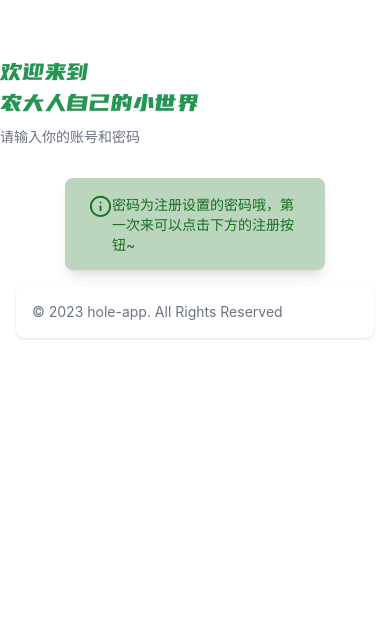
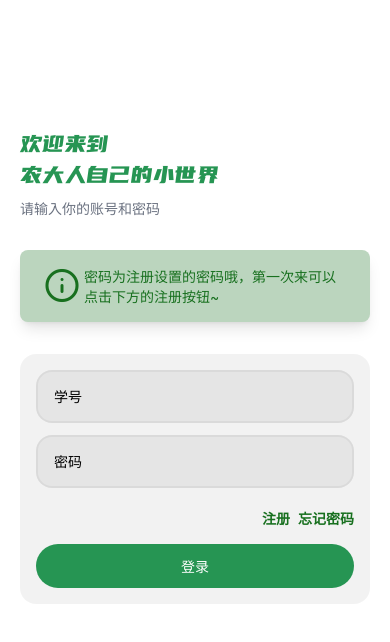
Before and after one commit to SXAU-HOLE/hole-app, a React Native app: screen / in a window 390 px wide. Shown: the top 642 px of the page. Built offline with nearby package versions, Linux system fonts and the light colour scheme.

Commit message:
feat: 登录注册功能页面添加

```diff
--- a/src/components/Login_SignIn/Btn.tsx
+++ b/src/components/Login_SignIn/Btn.tsx
@@ -1,10 +1,24 @@
-import React from "react";
-import {StyledView,StyledText,StyledButton} from "@/components/Styled";
-
-export default function Btn() {
-    return(
-    <StyledView>
-
-    </StyledView>
-    )
+import React from 'react'
+import {
+  StyledView,
+  StyledText,
+  StyledTouchbleOpacity,
+} from '@/components/Styled'
+import * as COLORS from '@/constants/COLOR'
+type prop = {
+  title: string
+  className:string
+  style?: any
+  onPress?: any
 }
+export default function Btn(props: prop) {
+  return (
+    <StyledTouchbleOpacity
+      className={props.className}
+      style={props.style}
+      onPress={props.onPress}
+    >
+      <StyledText className='text-white'>{props.title}</StyledText>
+    </StyledTouchbleOpacity>
+  )
+}
--- a/src/components/Login_SignIn/Card.tsx
+++ b/src/components/Login_SignIn/Card.tsx
@@ -1,27 +1,30 @@
-import React from "react";
-import {StyledView,StyledText,StyledButton} from "@/components/Styled";
-import { StyleSheet } from "react-native";
+import React from 'react'
+import { StyledView, StyledText, StyledButton } from '@/components/Styled'
+import { StyleSheet } from 'react-native'
 import * as COLORS from '@/constants/COLOR'
-import Icon from 'react-native-vector-icons/Feather';
-export default function Card() {
-    return(
-        <StyledView className=" flex-column justify-center items-center ">
-        <StyledView className="w-2/3 rounded-lg shadow-lg" style={styles.card}>
-        <StyledView className="px-6 py-4  flex flex-row justify-center">
-        <Icon name="info" size={23} color={COLORS.TEXT_COLOR}/>
-          <StyledText className="" style={styles.text}>
-            密码为注册设置的密码哦，第一次来可以点击下方的注册按钮~
+import Icon from 'react-native-vector-icons/Feather'
+type prop = {
+  content: string
+}
+export default function Card(props:prop) {
+  return (
+    <StyledView className=" flex-column justify-center pl-5 mb-8 pr-5">
+      <StyledView className="w-full rounded-lg shadow-lg" style={styles.card}>
+        <StyledView className="px-6 py-4 flex flex-row justify-center items-center">
+          <Icon name="info" size={36} color={COLORS.TEXT_COLOR} />
+          <StyledText className="pl-1" style={styles.text}>
+            {props.content}
           </StyledText>
         </StyledView>
       </StyledView>
-      </StyledView>
-    )
+    </StyledView>
+  )
 }
 const styles = StyleSheet.create({
-    card: {
-        backgroundColor: COLORS.SECONDARY_COLOR
-    },
-    text: {
-        color: COLORS.TEXT_COLOR
-    }
+  card: {
+    backgroundColor: COLORS.SECONDARY_COLOR,
+  },
+  text: {
+    color: COLORS.TEXT_COLOR,
+  },
 })
--- a/src/screens/LoginScreen.tsx
+++ b/src/screens/LoginScreen.tsx
@@ -1,10 +1,12 @@
 import React, { useCallback, useState } from 'react'
-import { StyledView, StyledText, StyledTextInput } from '@/components/Styled'
+import { StyledView, StyledText, StyledTextInput,StyledButton } from '@/components/Styled'
 import { useFonts } from 'expo-font'
 import { StyleSheet } from 'react-native'
 import * as SplashScreen from 'expo-splash-screen'
-import * as colors from '@/constants/COLOR'
+import * as COLORS from '@/constants/COLOR'
 import Card from '@/components/Login_SignIn/Card'
+import Btn from '@/components/Login_SignIn/Btn'
+
 SplashScreen.preventAutoHideAsync()
 export default function LoginScreen() {
   const [fontsLoaded] = useFonts({
@@ -20,26 +22,59 @@ export default function LoginScreen() {
     return null
   }
   return (
-    <StyledView className="flex mt-14" onLayout={FontLoadedView}>
-      <StyledText className="" style={styles.headFont}>
+    <StyledView className="flex mt-32" onLayout={FontLoadedView}>
+      <StyledText className="ml-5" style={styles.headFont}>
         欢迎来到
       </StyledText>
-      <StyledText className="" style={styles.headFont}>
+      <StyledText className="ml-5" style={styles.headFont}>
         农大人自己的小世界
       </StyledText>
 
-      <StyledText className="text-gray-500 mb-8 mt-2">请输入你的账号和密码</StyledText>
-        <Card />
+      <StyledText className="text-gray-500 mb-8 mt-2 ml-5">
+        请输入你的账号和密码
+      </StyledText>
+      <Card content='密码为注册设置的密码哦，第一次来可以点击下方的注册按钮~'/>
 
+      <StyledView className="flex flex-column justify-around"></StyledView>
+
+      <StyledView className="flex items-center mx-5 space-y-4">
+        <StyledView className="bg-black/5 p-4 rounded-2xl w-full">
+          <StyledTextInput
+            placeholder="学号"
+            className="bg-black/5 p-4 rounded-2xl w-full mb-3 border-2 focus:outline-none border-black/5  focus:border-green-700 focus:ring-1"
+          ></StyledTextInput>
+
+          <StyledTextInput
+            placeholder="密码"
+            className="bg-black/5 p-4 rounded-2xl w-full mb-3 border-2 focus:outline-none border-black/5  focus:border-green-700 focus:ring-1"
+          ></StyledTextInput>
+
+          <StyledView className="mt-2 flex flex-row  self-end">
+            <StyledText className="mr-2" style={styles.bottomFont}>
+              注册
+            </StyledText>
+
+            <StyledText className="" style={styles.bottomFont}>
+              忘记密码
+            </StyledText>
+          </StyledView>
+
+        <Btn className='mt-4 flex items-center p-3 rounded-full' style={{ backgroundColor: COLORS.PRIMARY_COLOR }} title='登录' />
+        </StyledView>
+      </StyledView>
     </StyledView>
   )
 }
 
 const styles = StyleSheet.create({
   headFont: {
-    color: colors.PRIMARY_COLOR,
+    color: COLORS.PRIMARY_COLOR,
     fontFamily: 'Youshebiaotihei',
     fontSize: 24,
-    fontWeight: '400'
+    fontWeight: '400',
+  },
+  bottomFont: {
+    color: COLORS.TEXT_COLOR,
+    fontWeight: 'bold',
   },
 })
--- a/src/screens/SignInScreen.tsx
+++ b/src/screens/SignInScreen.tsx
@@ -1,9 +1,76 @@
-import React from "react";
-import {StyledView,StyledText} from "@/components/Styled";
+import React, { useCallback, useState } from 'react'
+import { StyledView, StyledText, StyledTextInput,StyledButton } from '@/components/Styled'
+import { useFonts } from 'expo-font'
+import { StyleSheet } from 'react-native'
+import * as SplashScreen from 'expo-splash-screen'
+import * as COLORS from '@/constants/COLOR'
+import Card from '@/components/Login_SignIn/Card'
+import Btn from '@/components/Login_SignIn/Btn'
+
+SplashScreen.preventAutoHideAsync()
 export default function SignInScreen() {
-    return(
-        <StyledView>
+  const [fontsLoaded] = useFonts({
+    Youshebiaotihei: require('../../assets/fonts/YouSheBiaoTiHei.ttf'),
+  })
+  const FontLoadedView = useCallback(async () => {
+    if (fontsLoaded) {
+      await SplashScreen.hideAsync()
+    }
+  }, [fontsLoaded])
 
+  if (!fontsLoaded) {
+    return null
+  }
+  return (
+    <StyledView className="flex mt-32" onLayout={FontLoadedView}>
+      <StyledText className="ml-5" style={styles.headFont}>
+        欢迎来到
+      </StyledText>
+      <StyledText className="ml-5" style={styles.headFont}>
+        农大人自己的小世界
+      </StyledText>
+
+      <StyledText className="text-gray-500 mb-8 mt-2 ml-5">
+        请输入你的账号和密码
+      </StyledText>
+      <Card content='输入你的学号和密码，一起在农大树洞畅游吧！'/>
+
+      <StyledView className="flex flex-column justify-around"></StyledView>
+
+      <StyledView className="flex items-center mx-5 space-y-4">
+        <StyledView className="bg-black/5 p-4 rounded-2xl w-full">
+          <StyledTextInput
+            placeholder="学号"
+            className="bg-black/5 p-4 rounded-2xl w-full mb-3 border-2 focus:outline-none border-black/5  focus:border-green-700 focus:ring-1"
+          ></StyledTextInput>
+
+          <StyledTextInput
+            placeholder="密码"
+            className="bg-black/5 p-4 rounded-2xl w-full mb-3 border-2 focus:outline-none border-black/5  focus:border-green-700 focus:ring-1"
+          ></StyledTextInput>
+
+          <StyledView className="mt-2 flex flex-row  self-end">
+            <StyledText className="mr-2" style={styles.bottomFont}>
+              登录
+            </StyledText>
+          </StyledView>
+
+        <Btn className='mt-4 flex items-center p-3 rounded-full' style={{ backgroundColor: COLORS.PRIMARY_COLOR }} title='注册' />
         </StyledView>
-    )
+      </StyledView>
+    </StyledView>
+  )
 }
+
+const styles = StyleSheet.create({
+  headFont: {
+    color: COLORS.PRIMARY_COLOR,
+    fontFamily: 'Youshebiaotihei',
+    fontSize: 24,
+    fontWeight: '400',
+  },
+  bottomFont: {
+    color: COLORS.TEXT_COLOR,
+    fontWeight: 'bold',
+  },
+})
--- a/src/screens/TestScreen.tsx
+++ b/src/screens/TestScreen.tsx
@@ -1,17 +1,17 @@
 import React from "react";
 
 import {StyledText, StyledView} from "@/components/Styled";
-import SearchBar from "@/components/SearchBar/SearchBar";
-import SearchBarv2 from "@/components/SearchBar/SearchBarv2";
-import Footer from "@/components/Footer";
+
 import LoginScreen from "./LoginScreen";
+import SignInScreen from "./SignInScreen";
 export default function BoldText() {
     return(
         <StyledView>
 
             {/* <SearchBar /> */}
+
             <LoginScreen />
-            <Footer />
+            {/* <SignInScreen /> */}
             {/* <SearchBarv2 /> */}
         </StyledView>
     )
```
